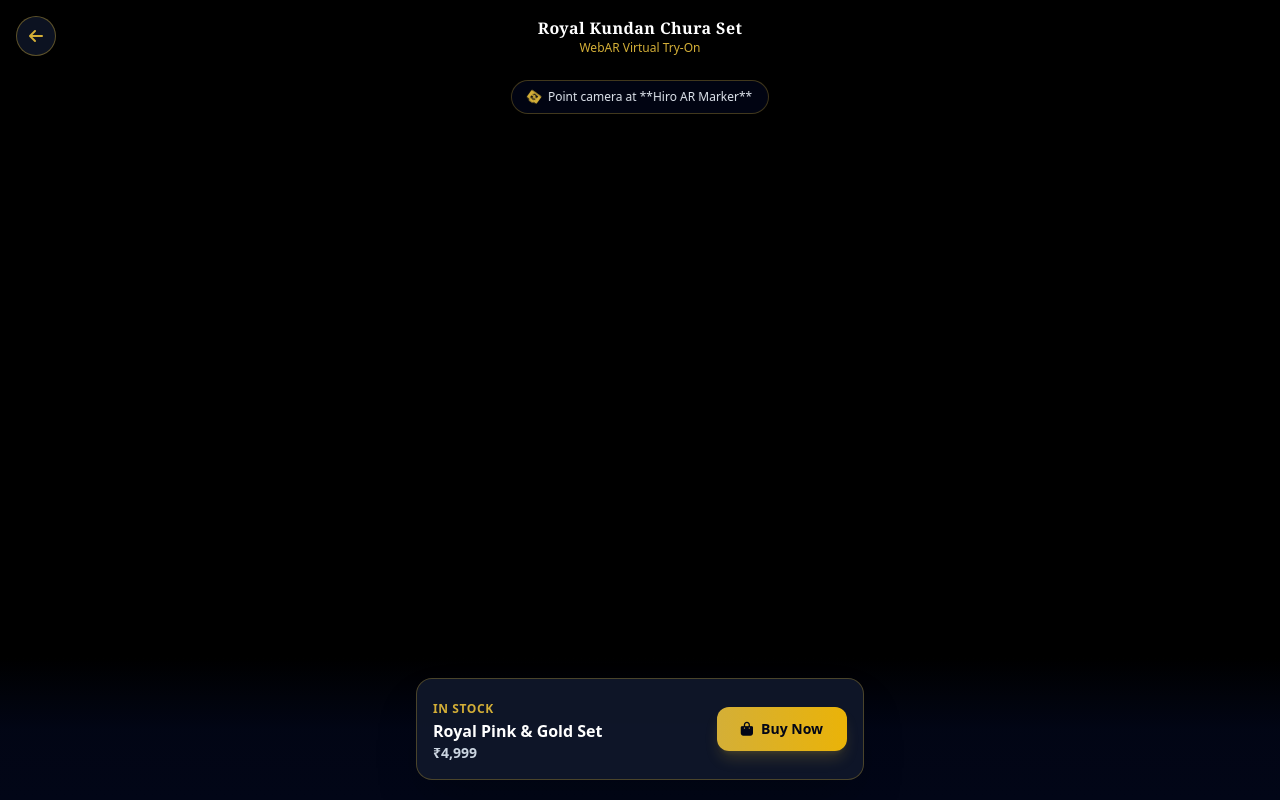
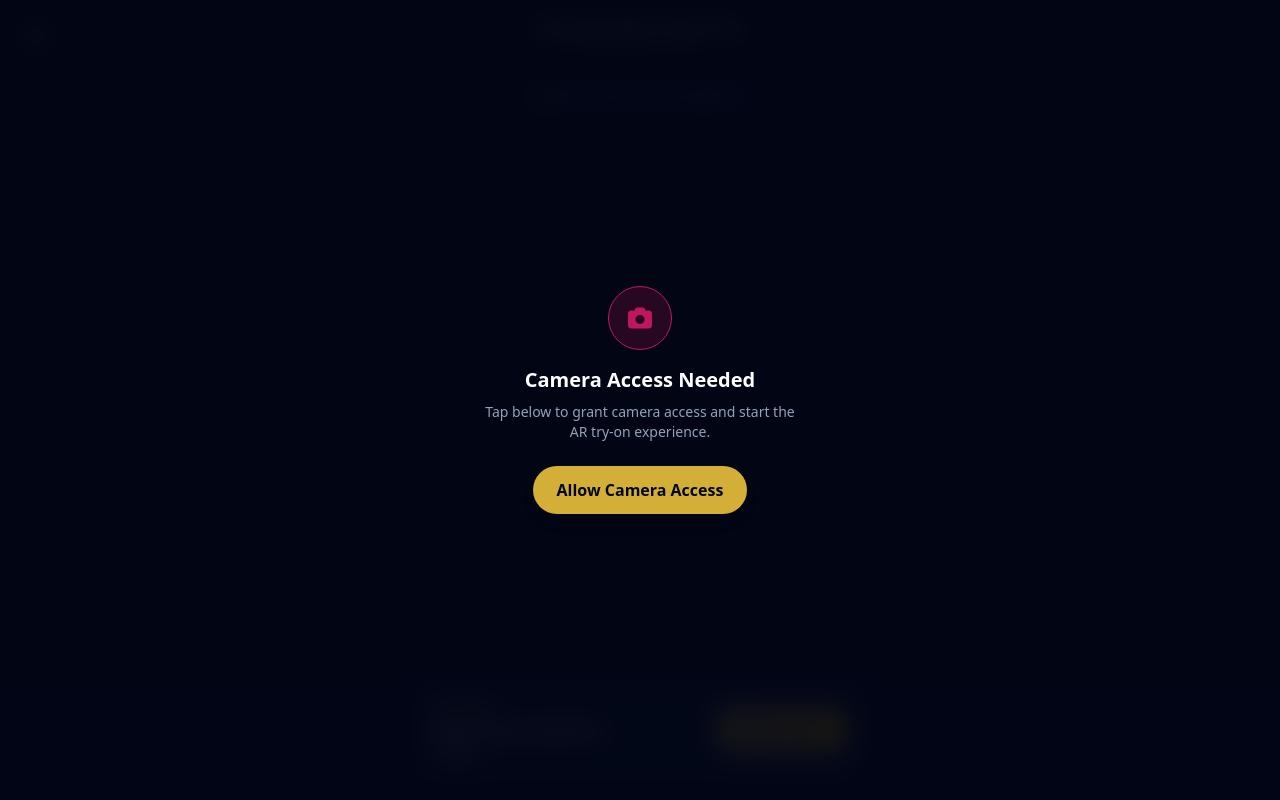
Before and after one commit to Dixit-Bhavsar-83/AURA-JEWELS, a Flask app: page /tryon in a window 1280 px wide. Run offline with Flask 3, Linux system fonts and the light colour scheme; some libraries are stand-ins or nearby versions.

Commit message:
Update tryon.html

```diff
--- a/templates/tryon.html
+++ b/templates/tryon.html
@@ -2,7 +2,7 @@
 <html lang="en">
 <head>
     <meta charset="UTF-8">
-    <meta name="viewport" content="width=device-width, initial-scale=1.0, user-scalable=no">
+    <meta name="viewport" content="width=device-width, initial-scale=1.0, maximum-scale=1.0, user-scalable=no">
     <title>AR Bangle Try-On | Aura Jewels</title>
 
     <!-- Tailwind CSS CDN -->
@@ -20,24 +20,51 @@
         }
     </script>
 
-    <!-- A-Frame and AR.js Libraries -->
+    <!-- Stable A-Frame & AR.js CDN Scripts -->
     <script src="https://aframe.io/releases/1.2.0/aframe.min.js"></script>
-    <script src="https://raw.githack.com/AR-js-org/AR.js/master/aframe/build/aframe-ar.js"></script>
+    <script src="https://cdn.jsdelivr.net/gh/donmccurdy/aframe-extras@v6.1.1/dist/aframe-extras.min.js"></script>
+    <script src="https://raw.githack.com/AR-js-org/AR.js/3.3.2/aframe/build/aframe-ar.js"></script>
     <link href="https://cdnjs.cloudflare.com/ajax/libs/font-awesome/6.0.0/css/all.min.css" rel="stylesheet">
 
     <style>
+        body, html {
+            margin: 0;
+            padding: 0;
+            width: 100%;
+            height: 100%;
+            overflow: hidden;
+            background-color: #000;
+        }
         .a-canvas {
             width: 100% !important;
             height: 100% !important;
             top: 0 !important;
             left: 0 !important;
+            position: absolute !important;
+            z-index: 1;
+        }
+        /* Style for manual permission button overlay if blocked */
+        #permission-btn {
+            z-index: 9999;
         }
     </style>
 </head>
-<body class="bg-black overflow-hidden select-none font-sans">
+<body class="bg-black select-none font-sans">
+
+    <!-- Manual Camera Activation Banner (If auto-prompt fails) -->
+    <div id="camera-prompt-overlay" class="hidden fixed inset-0 z-[100] bg-slate-950/90 backdrop-blur-md flex flex-col items-center justify-center p-6 text-center">
+        <div class="w-16 h-16 rounded-full bg-brandPink/20 border border-brandPink text-brandPink flex items-center justify-center text-2xl mb-4">
+            <i class="fa-solid fa-camera"></i>
+        </div>
+        <h2 class="text-white text-xl font-bold mb-2">Camera Access Needed</h2>
+        <p class="text-slate-400 text-sm max-w-xs mb-6">Tap below to grant camera access and start the AR try-on experience.</p>
+        <button id="permission-btn" class="px-6 py-3 rounded-full bg-brandGold text-slate-950 font-bold shadow-lg">
+            Allow Camera Access
+        </button>
+    </div>
 
     <!-- Top UI Header Overlay -->
-    <div class="fixed top-0 left-0 right-0 z-50 p-4 flex justify-between items-center bg-gradient-to-b from-black/80 to-transparent">
+    <div class="fixed top-0 left-0 right-0 z-50 p-4 flex justify-between items-center bg-gradient-to-b from-black/90 to-transparent">
         <a href="/" class="w-10 h-10 rounded-full bg-slate-900/80 border border-brandGold/40 text-brandGold flex items-center justify-center backdrop-blur-md">
             <i class="fa-solid fa-arrow-left"></i>
         </a>
@@ -51,20 +78,23 @@
     <!-- Instruction Badge Overlay -->
     <div class="fixed top-20 left-1/2 -translate-x-1/2 z-50 bg-slate-950/80 backdrop-blur-md border border-brandGold/30 text-slate-200 text-xs px-4 py-2 rounded-full shadow-lg flex items-center space-x-2">
         <i class="fa-solid fa-camera-rotate text-brandGold animate-spin"></i>
-        <span>Point camera at **Hiro AR Marker**</span>
+        <span>Point camera at **Hiro Marker**</span>
     </div>
 
     <!-- A-Frame AR Scene -->
-    <a-scene embedded arjs="sourceType: webcam; debugUIEnabled: false; trackingMethod: best;" vr-mode-ui="enabled: false">
+    <a-scene
+        embedded
+        arjs="sourceType: webcam; debugUIEnabled: false; detectionMode: mono_and_matrix; matrixCodeType: 3x3;"
+        vr-mode-ui="enabled: false"
+        renderer="logarithmicDepthBuffer: true; colorManagement: true;">
 
         <a-assets timeout="1000">
-            <!-- GLB Model Asset -->
             <a-asset-item id="bangleModel" src="/static/models/bangle.glb"></a-asset-item>
         </a-assets>
 
-        <!-- Lighting -->
-        <a-entity light="type: ambient; color: #ffffff; intensity: 1.2"></a-entity>
-        <a-entity light="type: directional; color: #ffd700; intensity: 1.5" position="1 4 2"></a-entity>
+        <!-- Dynamic Lighting -->
+        <a-entity light="type: ambient; color: #ffffff; intensity: 1.5"></a-entity>
+        <a-entity light="type: directional; color: #ffd700; intensity: 1.8" position="1 4 2"></a-entity>
 
         <!-- AR Marker (Hiro) -->
         <a-marker preset="hiro" id="bangle-marker">
@@ -72,7 +102,7 @@
             <a-entity id="bangle-container" position="0 0.2 0" rotation="0 0 0"
                       animation="property: rotation; to: 0 360 0; loop: true; dur: 10000; easing: linear">
 
-                <!-- Procedural Fallback Bangles -->
+                <!-- Procedural Fallback Bangle Stack -->
                 <a-entity id="procedural-bangles" scale="0.6 0.6 0.6">
                     <a-torus position="0 -0.4 0" rotation="90 0 0" radius="1.0" radius-tubular="0.08" color="#D4AF37" metalness="0.9" roughness="0.2"></a-torus>
                     <a-torus position="0 -0.25 0" rotation="90 0 0" radius="1.0" radius-tubular="0.06" color="#C2185B" metalness="0.1" roughness="0.8"></a-torus>
@@ -83,7 +113,7 @@
                     <a-torus position="0 0.5 0" rotation="90 0 0" radius="1.0" radius-tubular="0.08" color="#D4AF37" metalness="0.9" roughness="0.2"></a-torus>
                 </a-entity>
 
-                <!-- Custom GLB Model -->
+                <!-- GLB Model -->
                 <a-entity id="glb-bangle" gltf-model="#bangleModel" scale="1 1 1" position="0 0 0" visible="false"></a-entity>
 
             </a-entity>
@@ -109,7 +139,34 @@
     </div>
 
     <script>
-        // Check if GLB model loads properly
+        // Force Request Camera Access explicitly via browser API
+        async function requestCameraPermission() {
+            try {
+                const stream = await navigator.mediaDevices.getUserMedia({
+                    video: { facingMode: { exact: "environment" } }
+                }).catch(() => {
+                    // Fallback to default user camera if environment (back camera) fails
+                    return navigator.mediaDevices.getUserMedia({ video: true });
+                });
+
+                console.log("Camera access verified!");
+                document.getElementById('camera-prompt-overlay').classList.add('hidden');
+            } catch (err) {
+                console.error("Camera permissions denied:", err);
+                document.getElementById('camera-prompt-overlay').classList.remove('hidden');
+            }
+        }
+
+        document.getElementById('permission-btn').addEventListener('click', () => {
+            requestCameraPermission();
+        });
+
+        // Trigger on load
+        window.addEventListener('load', () => {
+            requestCameraPermission();
+        });
+
+        // Switch to GLB model if loaded
         const bangleModelAsset = document.querySelector('#bangleModel');
         if (bangleModelAsset) {
             bangleModelAsset.addEventListener('model-loaded', () => {
```
